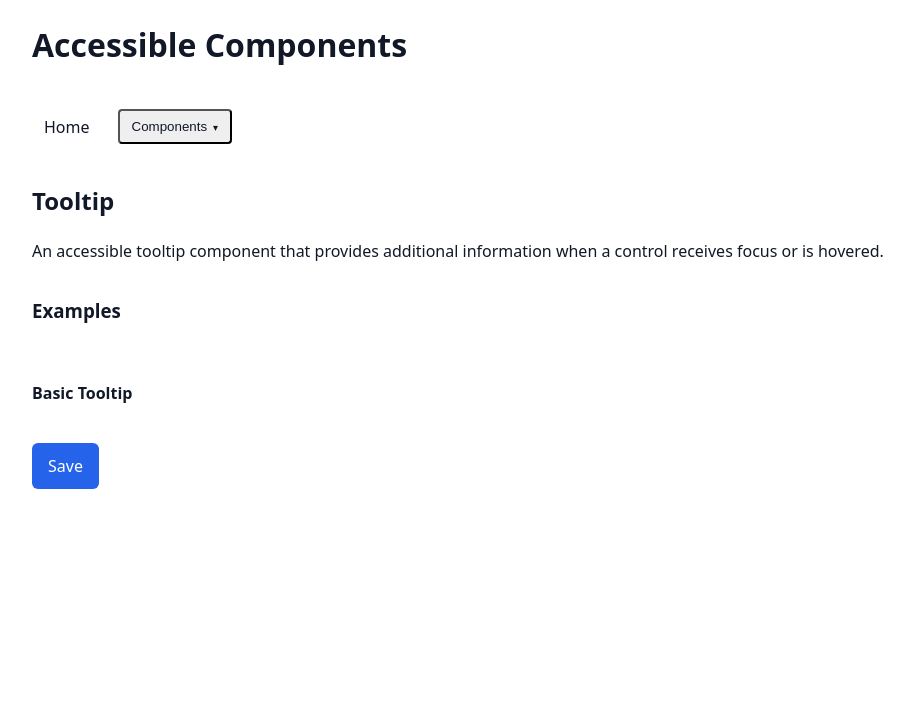
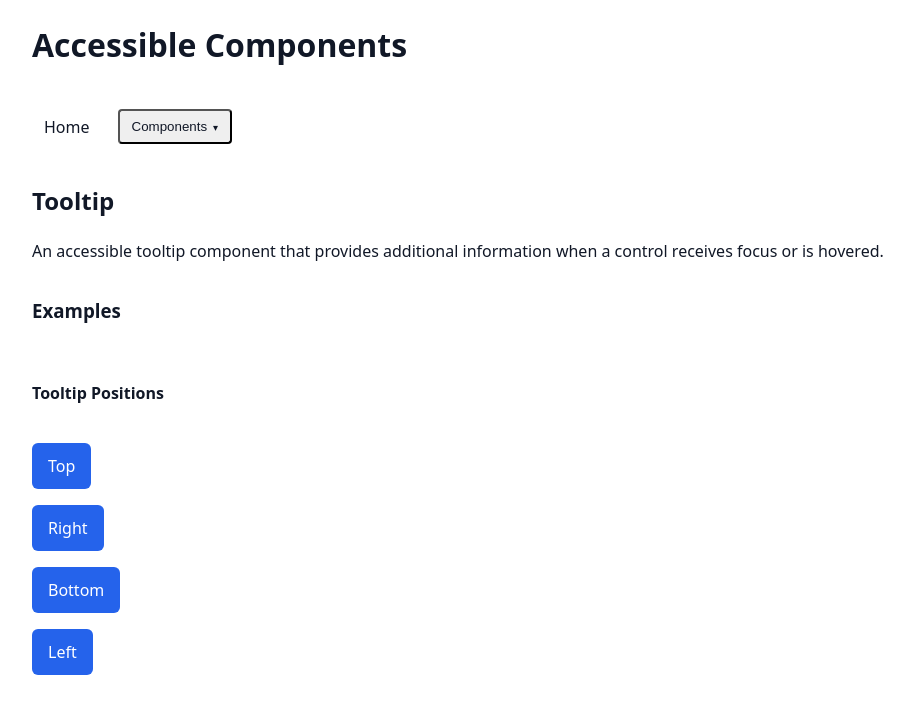
Before and after one commit to rpcorr/accessible-templates, a React (Vite) app: page /tooltip in a window 1280 px wide. Shown: the top 714 px of the page, without its empty margins (82-996 px from the left). Built offline with nearby package versions, Linux system fonts and the light colour scheme.

Commit message:
feat: complete accessible tooltip interactions

```diff
--- a/src/components/Tooltip/Tooltip.module.css
+++ b/src/components/Tooltip/Tooltip.module.css
@@ -5,9 +5,6 @@
 
 .tooltip {
   position: absolute;
-  bottom: calc(100% + 8px);
-  left: 50%;
-  transform: translateX(-50%);
 
   max-width: 250px;
   padding: 0.5rem 0.75rem;
@@ -18,6 +15,31 @@
   line-height: 1.4;
 
   white-space: normal;
+  text-align: center;
 
   z-index: 1000;
 }
+
+.top {
+  bottom: calc(100% + 8px);
+  left: 50%;
+  transform: translateX(-50%);
+}
+
+.right {
+  top: 50%;
+  left: calc(100% + 8px);
+  transform: translateY(-50%);
+}
+
+.bottom {
+  top: calc(100% + 8px);
+  left: 50%;
+  transform: translateX(-50%);
+}
+
+.left {
+  top: 50%;
+  right: calc(100% + 8px);
+  transform: translateY(-50%);
+}
--- a/src/components/Tooltip/Tooltip.tsx
+++ b/src/components/Tooltip/Tooltip.tsx
@@ -1,4 +1,4 @@
-import React, { useId, useState } from 'react';
+import React, { useEffect, useId, useRef, useState } from 'react';
 import styles from './Tooltip.module.css';
 
 type TooltipChildProps = {
@@ -10,19 +10,44 @@ type TooltipChildProps = {
   onKeyDown?: React.KeyboardEventHandler<HTMLElement>;
 };
 
+type TooltipPosition = 'top' | 'right' | 'bottom' | 'left';
+
 type TooltipProps = {
   content: React.ReactNode;
   children: React.ReactElement<TooltipChildProps>;
+  position?: TooltipPosition;
+  delay?: number;
 };
 
-export function Tooltip({ content, children }: TooltipProps) {
+export function Tooltip({
+  content,
+  children,
+  position = 'top',
+  delay = 300,
+}: TooltipProps) {
   const [isHovered, setIsHovered] = useState(false);
   const [isFocused, setIsFocused] = useState(false);
   const [dismissed, setDismissed] = useState(false);
+  const [hoverReady, setHoverReady] = useState(false);
 
   const tooltipId = useId();
 
-  const open = (isHovered || isFocused) && !dismissed;
+  const open = (isFocused || (isHovered && hoverReady)) && !dismissed;
+
+  const openTimeoutRef = useRef<number | null>(null);
+
+  useEffect(() => {
+    return () => {
+      clearOpenTimeout();
+    };
+  }, []);
+
+  function clearOpenTimeout() {
+    if (openTimeoutRef.current !== null) {
+      window.clearTimeout(openTimeoutRef.current);
+      openTimeoutRef.current = null;
+    }
+  }
 
   return (
     <span className={styles.tooltipWrapper}>
@@ -31,13 +56,24 @@ export function Tooltip({ content, children }: TooltipProps) {
 
         onMouseEnter: (e) => {
           children.props.onMouseEnter?.(e);
+
           setIsHovered(true);
           setDismissed(false);
+
+          clearOpenTimeout();
+
+          openTimeoutRef.current = window.setTimeout(() => {
+            setHoverReady(true);
+          }, delay);
         },
 
         onMouseLeave: (e) => {
           children.props.onMouseLeave?.(e);
+
           setIsHovered(false);
+          setHoverReady(false);
+
+          clearOpenTimeout();
         },
 
         onFocus: (e) => {
@@ -61,7 +97,11 @@ export function Tooltip({ content, children }: TooltipProps) {
       })}
 
       {open && (
-        <span id={tooltipId} role="tooltip" className={styles.tooltip}>
+        <span
+          id={tooltipId}
+          role="tooltip"
+          className={`${styles.tooltip} ${styles[position]}`}
+        >
           {content}
         </span>
       )}
--- a/src/examples/Tooltip/TooltipExamples.tsx
+++ b/src/examples/Tooltip/TooltipExamples.tsx
@@ -7,10 +7,22 @@ export function TooltipExamples() {
       <h3>Examples</h3>
 
       <div className="stack">
-        <h4>Basic Tooltip</h4>
+        <h4>Tooltip Positions</h4>
 
-        <Tooltip content="Save your changes">
-          <Button>Save</Button>
+        <Tooltip content="Tooltip above" position="top" delay={0}>
+          <Button>Top</Button>
+        </Tooltip>
+
+        <Tooltip content="Tooltip to the right" position="right">
+          <Button>Right</Button>
+        </Tooltip>
+
+        <Tooltip content="Tooltip below" position="bottom">
+          <Button>Bottom</Button>
+        </Tooltip>
+
+        <Tooltip content="Tooltip to the left" position="left">
+          <Button>Left</Button>
         </Tooltip>
       </div>
     </div>
```
